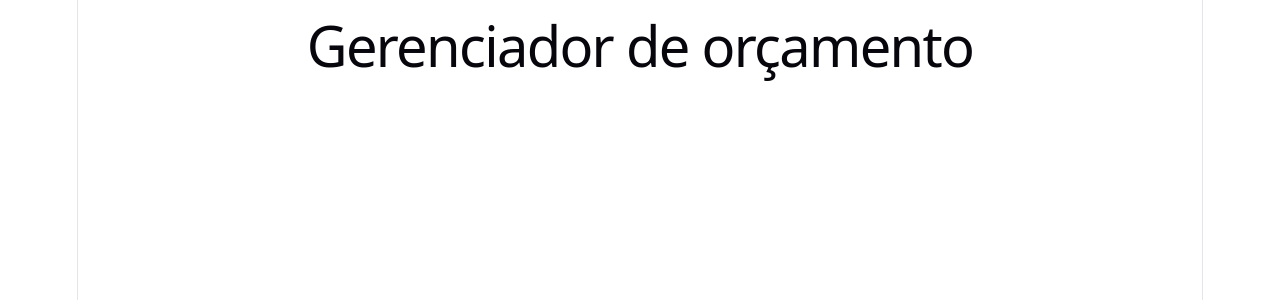
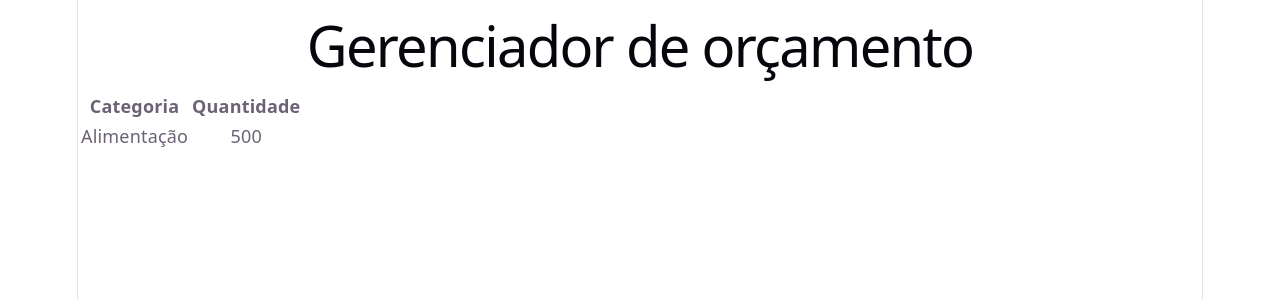
Before and after one commit to renatojuniorj94/budget-manager-web, a React (Vite) app in the folder budget-manager/: page / in a window 1280 px wide. Shown: the top 300 px of the page. Built offline with nearby package versions, Linux system fonts and the light colour scheme.

Commit message:
Importing 'BudgetTable' component

```diff
--- a/budget-manager/src/App.tsx
+++ b/budget-manager/src/App.tsx
@@ -1,4 +1,6 @@
 //import { useState } from 'react'
+
+import BudgetTable from "./components/BudgetTable"
 
 //import './App.css'
 
@@ -8,6 +10,7 @@ function App() {
   return (
     <main>
       <h1>Gerenciador de orçamento</h1>
+      <BudgetTable />
     </main>
   )
 }
```
